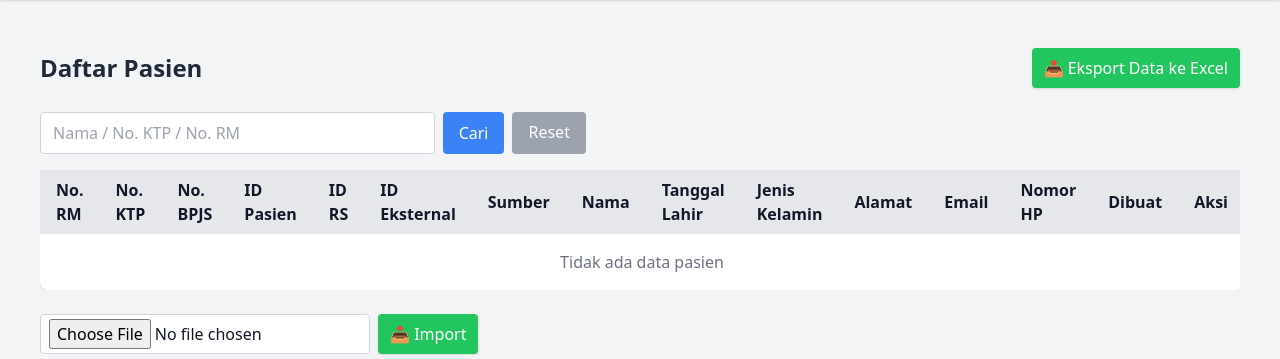
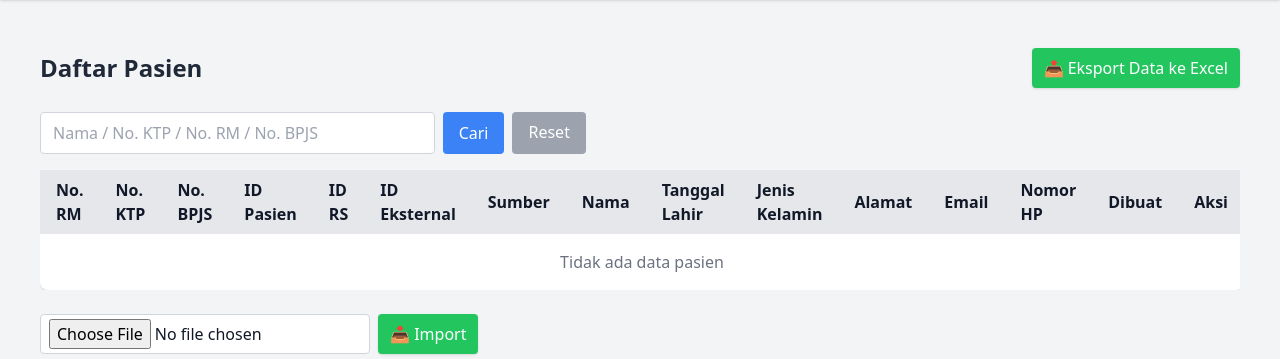
Before and after one commit to Erkayes935/crud_pasien, a FastAPI app: template frontend/templates/list.html in a window 1280 px wide. Shown: the part 54-413 px from the top of the page. Run offline with FastAPI, Linux system fonts and the light colour scheme; the template is opened without the code that fills it, so the values that code supplies are empty; parts of the project's set-up code (start-up, migrations or seed data) failed here and were passed over; some libraries are stand-ins or nearby versions.

Commit message:
Update search functionality to include No. BPJS

```diff
--- a/backend/main.py
+++ b/backend/main.py
@@ -186,7 +186,8 @@ def list_patients(request: Request, flow: str = None, search: str | None = Query
             or_(
                 func.lower(func.trim(models.Patient.nama)).like(pattern.lower()),
                 func.lower(func.trim(models.Patient.no_ktp)).like(pattern.lower()),
-                func.lower(func.trim(models.Patient.no_rm)).like(pattern.lower())
+                func.lower(func.trim(models.Patient.no_rm)).like(pattern.lower()),
+                func.lower(func.trim(models.Patient.no_bpjs)).like(pattern.lower())
             )
         )
 
--- a/frontend/templates/list.html
+++ b/frontend/templates/list.html
@@ -11,7 +11,7 @@
     <!-- Form Cari -->
     <div class="mb-4">
         <form method="get" action="/patients" class="grid grid-cols-1 md:grid-cols-3 gap-2">
-            <input type="text" name="search" placeholder="Nama / No. KTP / No. RM"
+            <input type="text" name="search" placeholder="Nama / No. KTP / No. RM / No. BPJS"
                    value="{{ request.get('search', '') }}"
                    class="border rounded px-3 py-2 w-full bg-white dark:bg-gray-800
                           border-gray-300 dark:border-gray-600
```
